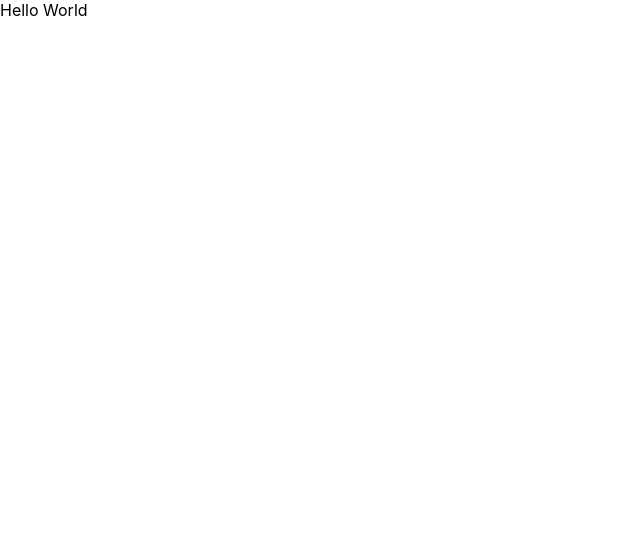
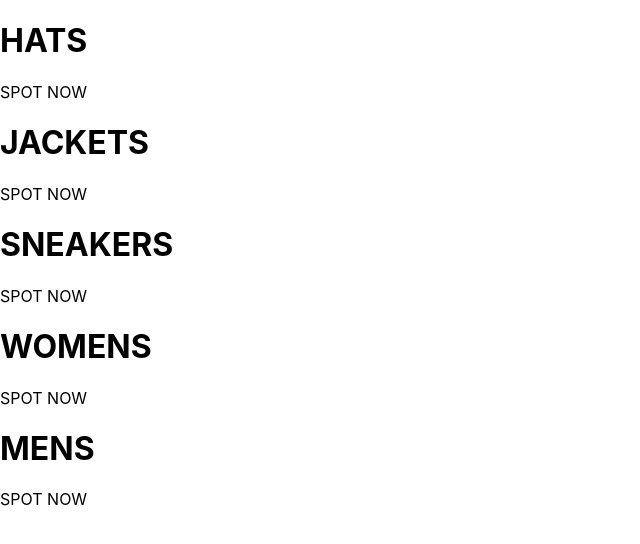
Before and after one commit to JamieDawson/Wildcard, a React (Create React App) app in the folder crwn-clothing/: page / in a window 1280 px wide. Shown: the top 544 px of the page, without its empty margins (0-640 px from the left). Built offline with nearby package versions, Linux system fonts and the light colour scheme; the HTML template or start-up script is replaced by a standard one.

Commit message:
vid59 5:40. Created component for each category I'll be clicking on. yard start runs my page on localhost successfully

```diff
--- a/crwn-clothing/src/App.js
+++ b/crwn-clothing/src/App.js
@@ -1,8 +1,13 @@
 import React from 'react';
 import './App.css';
+import HomePage from './homepage.component.jsx';
 
 function App() {
-  return <div>Hello World</div>;
+  return (
+    <div>
+      <HomePage></HomePage>
+    </div>
+  );
 }
 
 export default App;
--- /dev/null
+++ b/crwn-clothing/src/homepage.component.jsx
@@ -0,0 +1,40 @@
+import React from 'react';
+
+const HomePage = () => (
+  <div className='homepage'>
+    <div className='directory-menu'>
+      <div className='menu-item'>
+        <div className='content'>
+          <h1 className='title'>HATS</h1>
+          <span className='subtitle'>SPOT NOW</span>
+        </div>
+      </div>
+      <div className='menu-item'>
+        <div className='content'>
+          <h1 className='title'>JACKETS</h1>
+          <span className='subtitle'>SPOT NOW</span>
+        </div>
+      </div>
+      <div className='menu-item'>
+        <div className='content'>
+          <h1 className='title'>SNEAKERS</h1>
+          <span className='subtitle'>SPOT NOW</span>
+        </div>
+      </div>
+      <div className='menu-item'>
+        <div className='content'>
+          <h1 className='title'>WOMENS</h1>
+          <span className='subtitle'>SPOT NOW</span>
+        </div>
+      </div>
+      <div className='menu-item'>
+        <div className='content'>
+          <h1 className='title'>MENS</h1>
+          <span className='subtitle'>SPOT NOW</span>
+        </div>
+      </div>
+    </div>
+  </div>
+);
+
+export default HomePage;
```
Also changed, not shown: 1 other file (tests, documents, lock files or other folders).
